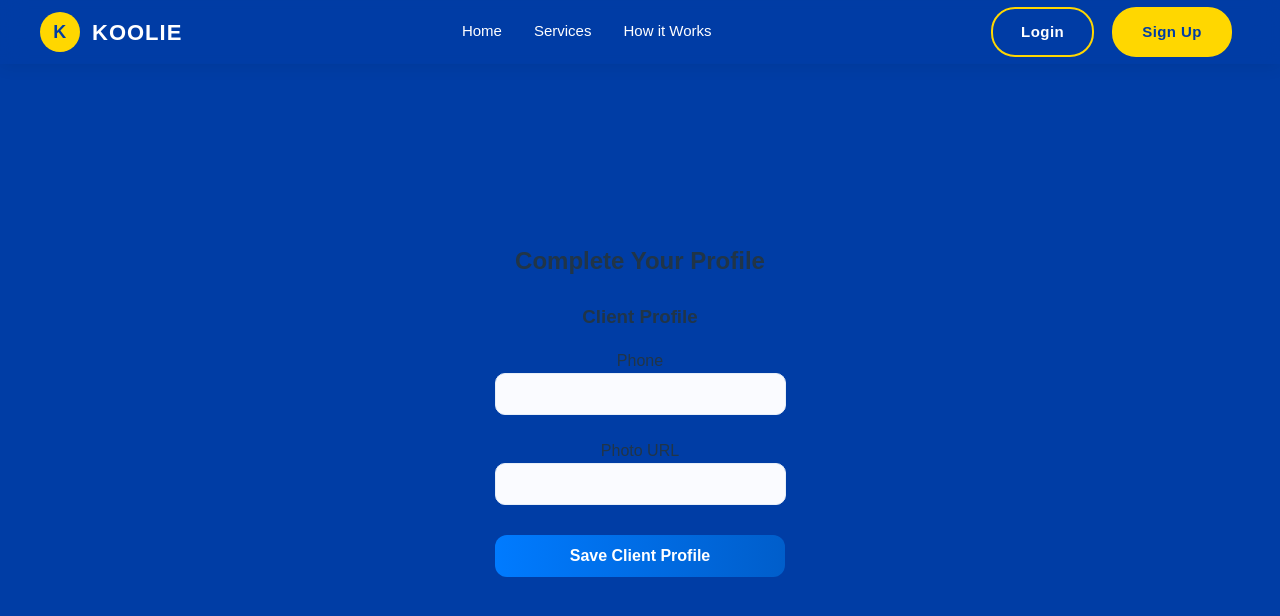
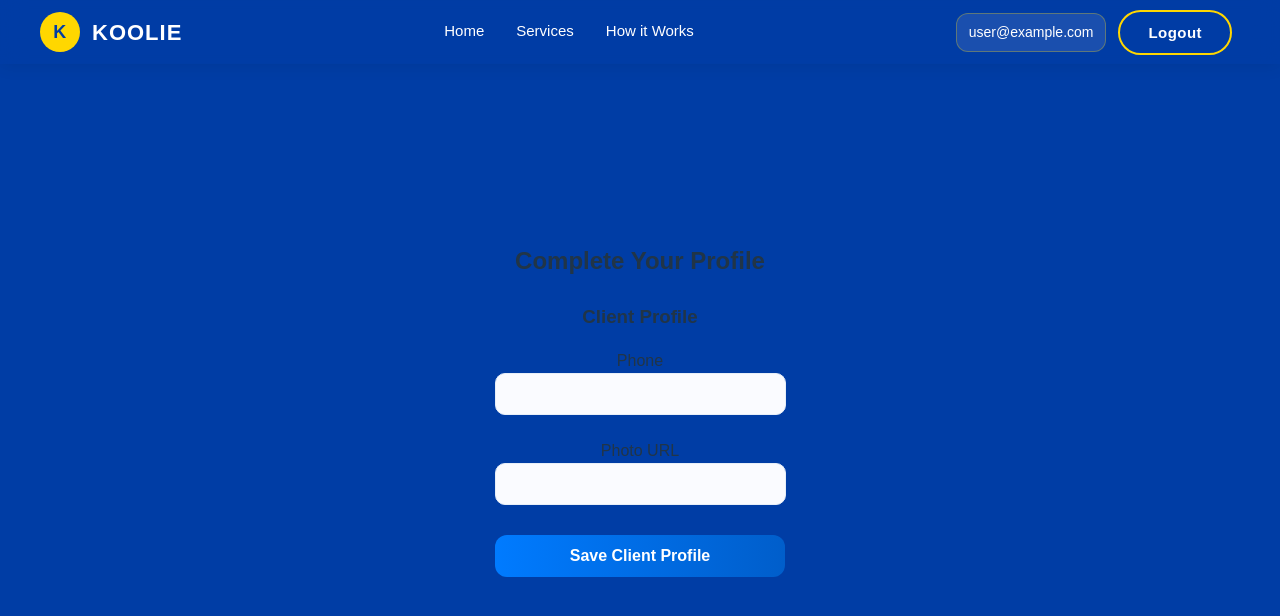
Before and after one commit to Benedict1010/Koolie, a React (Vite) app in the folder Koolie0/client/: page /complete-profile in a window 1280 px wide. Shown: the top 616 px of the page. Built offline with nearby package versions, Linux system fonts and the light colour scheme; no server answers; the database is empty; sample sign-in values are in the browser's storage.

Commit message:
User info and logout button  implemented

```diff
--- a/Koolie0/client/src/App.jsx
+++ b/Koolie0/client/src/App.jsx
@@ -12,6 +12,7 @@ import RequestForm from "./pages/RequestForm";
 import AdminLogin from "./pages/AdminLogin";
 import AdminDashboard from "./pages/AdminDashboard";
 import { BrowserRouter as Router, Routes, Route } from "react-router-dom";
+import { AuthProvider } from "./contexts/AuthContext";
 
 function HomePage() {
   return (
@@ -27,6 +28,7 @@ function HomePage() {
 
 function App() {
   return (
+    <AuthProvider>
       <Router>
         <Navbar />
         <Routes>
@@ -42,6 +44,7 @@ function App() {
           <Route path="/admin" element={<AdminDashboard />} />
         </Routes>
       </Router>
+    </AuthProvider>
   );
 }
 
--- a/Koolie0/client/src/components/dashboard/ProviderProfileForm.jsx
+++ b/Koolie0/client/src/components/dashboard/ProviderProfileForm.jsx
@@ -3,6 +3,12 @@ import { SERVICES } from "../../constants/services";
 
 export default function ProviderProfileForm({ initial = {}, onSave }) {
 	const [phone, setPhone] = useState(initial.phone || "");
+
+	// digits only, max 10
+	const handlePhoneChange = (e) => {
+		const val = e.target.value.replace(/\D/g, '').slice(0, 10);
+		setPhone(val);
+	};
 	const locationData = {
   India: {
     "Andhra Pradesh": ["Anantapur", "Chittoor", "East Godavari", "Guntur", "Krishna", "Kurnool", "Prakasam", "Srikakulam", "Visakhapatnam", "Vizianagaram", "West Godavari", "YSR Kadapa"],
@@ -88,6 +94,11 @@ export default function ProviderProfileForm({ initial = {}, onSave }) {
 
 	const submit = async (e) => {
 		e.preventDefault();
+		// enforce 10-digit phone if provided
+		if (phone && phone.length !== 10) {
+			alert("Phone number must be exactly 10 digits");
+			return;
+		}
 		// enforce 6-digit pincode
 		if (!location.pincode || location.pincode.length !== 6) {
 			alert("Pincode must be exactly 6 digits");
@@ -128,7 +139,14 @@ export default function ProviderProfileForm({ initial = {}, onSave }) {
 		<form onSubmit={submit} className="auth-form" style={{ maxWidth: 520, margin: "0 auto" }}>
 			<div style={{ marginBottom: 12 }}>
 				<label>Phone</label>
-				<input value={phone} onChange={(e) => setPhone(e.target.value)} className="auth-input" />
+				<input
+					type="tel"
+					value={phone}
+					onChange={handlePhoneChange}
+					className="auth-input"
+					maxLength={10}
+					pattern="\d{10}"
+				/>
 			</div>
 
 			<div style={{ marginBottom: 12 }}>
--- /dev/null
+++ b/Koolie0/client/src/contexts/AuthContext.jsx
@@ -0,0 +1,43 @@
+import React, { createContext, useContext, useEffect, useState } from 'react';
+import { onAuthStateChanged } from 'firebase/auth';
+import { auth } from '../services/firebase';
+
+const AuthContext = createContext();
+
+export const useAuth = () => {
+  const context = useContext(AuthContext);
+  if (!context) {
+    throw new Error('useAuth must be used within an AuthProvider');
+  }
+  return context;
+};
+
+export const AuthProvider = ({ children }) => {
+  const [user, setUser] = useState(null);
+  const [loading, setLoading] = useState(true);
+
+  useEffect(() => {
+    const unsubscribe = onAuthStateChanged(auth, (user) => {
+      setUser(user);
+      setLoading(false);
+    });
+
+    return unsubscribe;
+  }, []);
+
+  const logout = async () => {
+    await auth.signOut();
+  };
+
+  const value = {
+    user,
+    logout,
+    loading,
+  };
+
+  return (
+    <AuthContext.Provider value={value}>
+      {children}
+    </AuthContext.Provider>
+  );
+};
--- a/Koolie0/client/src/layout/Navbar.jsx
+++ b/Koolie0/client/src/layout/Navbar.jsx
@@ -1,8 +1,19 @@
 import React from "react";
 import { Link } from "react-router-dom";
+import { useAuth } from "../contexts/AuthContext";
 import "../styles/navbar.css";
 
 export default function Navbar() {
+  const { user, logout } = useAuth();
+
+  const handleLogout = async () => {
+    try {
+      await logout();
+    } catch (error) {
+      console.error("Logout failed:", error);
+    }
+  };
+
   return (
     <header className="site-navbar" role="banner">
       <div className="site-navbar__inner">
@@ -19,8 +30,17 @@ export default function Navbar() {
         </nav>
 
         <div className="site-navbar__actions">
-          <Link to="/login" className="btn btn-outline">Login</Link>
-          <Link to="/signup" className="btn btn-primary">Sign Up</Link>
+          {user ? (
+            <div className="user-info">
+              <span className="user-email">{user.email}</span>
+              <button onClick={handleLogout} className="btn btn-outline">Logout</button>
+            </div>
+          ) : (
+            <>
+              <Link to="/login" className="btn btn-outline">Login</Link>
+              <Link to="/signup" className="btn btn-primary">Sign Up</Link>
+            </>
+          )}
         </div>
       </div>
     </header>
--- a/Koolie0/client/src/pages/Signup.jsx
+++ b/Koolie0/client/src/pages/Signup.jsx
@@ -60,6 +60,7 @@ function Signup() {
       }
 
       // Send verification email
+
       setVerifying(true);
       await sendEmailVerification(userCred.user);
       setSuccess("Verification email sent. Please check your inbox.");
--- a/Koolie0/client/src/styles/navbar.css
+++ b/Koolie0/client/src/styles/navbar.css
@@ -91,6 +91,22 @@
   padding-right: 8px;
 }
 
+.user-info {
+  display: flex;
+  align-items: center;
+  gap: 12px;
+}
+
+.user-email {
+  color: #FFFFFF;
+  font-size: 14px;
+  font-weight: 500;
+  padding: 8px 12px;
+  background: rgba(255, 255, 255, 0.1);
+  border-radius: 12px;
+  border: 1px solid rgba(255, 215, 0, 0.3);
+}
+
 .btn{
   font-weight: 700;
   padding: 12px 28px;
```
Lines whose indentation alone changed are shown as unchanged.
